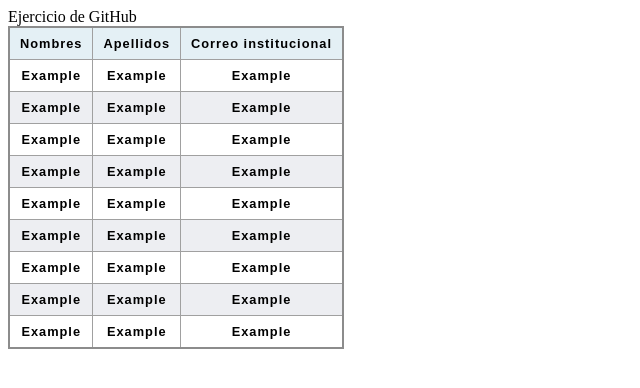
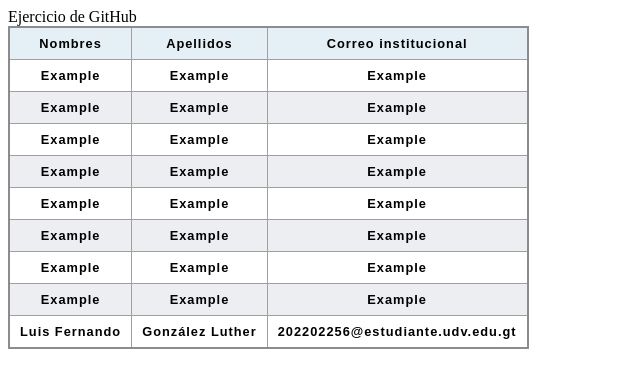
Before and after one commit to Esamcg1/Practica_En_Clase, a plain HTML site: page index.html in a window 1280 px wide. Shown: the whole page, without its empty margins (0-640 px from the left). Drawn offline with Linux system fonts and the light colour scheme.

Commit message:
Update table headers in index.html

```diff
--- a/index.html
+++ b/index.html
@@ -64,9 +64,9 @@
                     <th>Example</th>
                 </tr>
                 <tr>
-                    <th>Example</th>
-                    <th>Example</th>
-                    <th>Example</th>
+                    <th>Luis Fernando</th>
+                    <th>González Luther</th>
+                    <th>202202256@estudiante.udv.edu.gt</th>
                 </tr>
             </tbody>
         </table>
```
